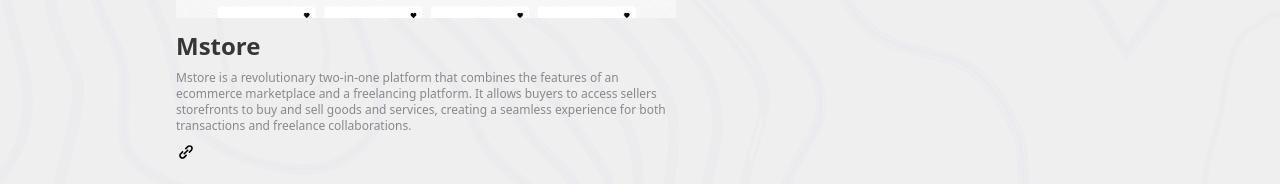
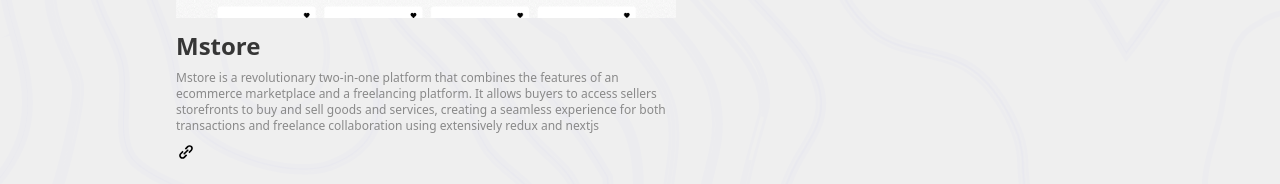
Before and after one commit to azeezcodes/Portfolio, a Next.js app: page /skills in a window 1280 px wide. Shown: the part 2186-2370 px from the top of the page. Built offline with nearby package versions, Linux system fonts and the light colour scheme.

Commit message:
adding project

```diff
--- a/app/skills/page.jsx
+++ b/app/skills/page.jsx
@@ -63,7 +63,7 @@ const page = () => {
               height={500} />
             <div className="flex flex-col">
               <p className="font-black text-2xl text-[#363636] mt-3">Mstore</p>
-              <p className="text-xs text-[#898989] mt-2 ">Mstore is a revolutionary two-in-one platform that combines the features of an ecommerce marketplace and a freelancing platform. It allows buyers to access sellers storefronts to buy and sell goods and services, creating a seamless experience for both transactions and freelance collaborations.</p>
+              <p className="text-xs text-[#898989] mt-2 ">Mstore is a revolutionary two-in-one platform that combines the features of an ecommerce marketplace and a freelancing platform. It allows buyers to access sellers storefronts to buy and sell goods and services, creating a seamless experience for both transactions and freelance collaboration using extensively redux and nextjs</p>
 
             </div>
             <div className="flex mt-2 gap-4 items-center">
```
